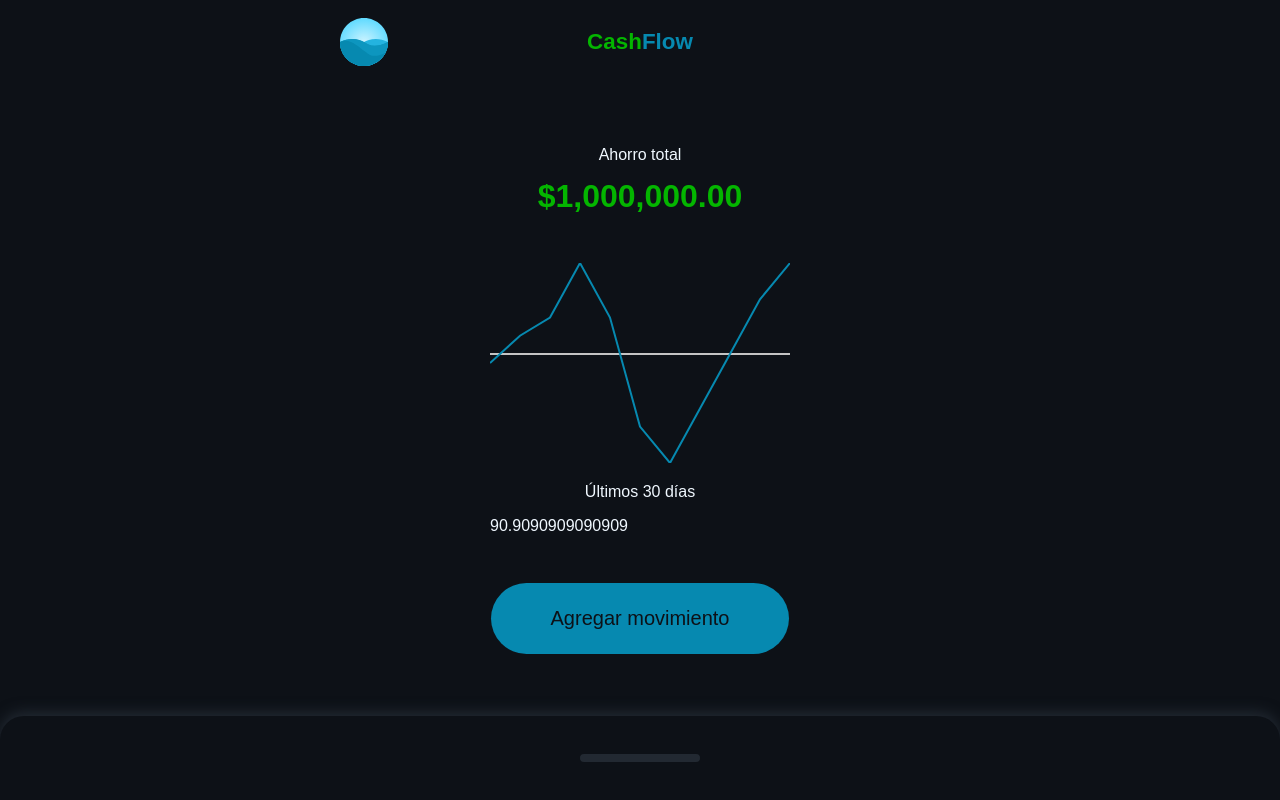
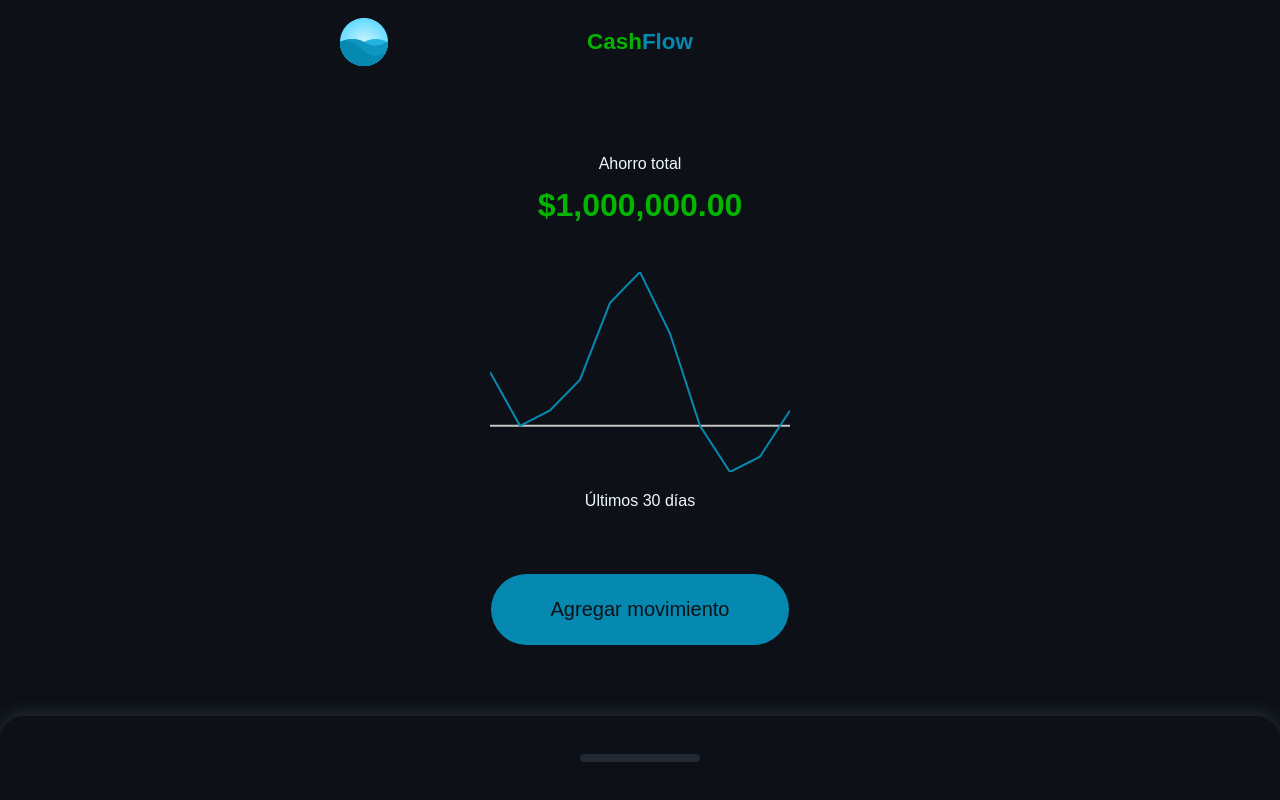
Before and after one commit to AdrianGerman/cashflow-vue3, a Vue app: page / in a window 1280 px wide. Built offline with nearby package versions, Linux system fonts and the light colour scheme.

Commit message:
update graphic data model

```diff
--- a/src/components/Action.vue
+++ b/src/components/Action.vue
@@ -34,7 +34,7 @@
 </template>
 
 <script setup>
-import { ref } from "vue";
+import { ref, defineEmits } from "vue";
 import Modal from "./Modal.vue";
 
 const showModal = ref(false);
@@ -42,9 +42,16 @@
 const amount = ref(0);
 const description = ref("");
 const movementType = ref("Ingreso");
+const emit = defineEmits(["create"]);
 
 const submit = () => {
   showModal.value = !showModal.value;
+  emit("create", {
+    title: title.value,
+    amount: movementType.value === "Ingreso" ? amount.value : -amount.value,
+    description: description.value,
+    time: new Date(),
+  });
 };
 </script>
 
--- a/src/components/Home.vue
+++ b/src/components/Home.vue
@@ -45,58 +45,97 @@
     return {
       label: null,
       amount: null,
-      amounts: [100, 200, 500, 200, -400, -600, -300, 0, 300, 500],
       movements: [
         {
           id: 0,
           title: "Movimiento 1",
           description: "Lorem ipsum dolor sit amet",
-          amount: 1000,
+          amount: 100,
+          time: new Date("12-13-2023"),
         },
         {
           id: 1,
           title: "Movimiento 2",
           description: "Lorem ipsum dolor sit amet",
-          amount: -1000,
+          amount: 200,
+          time: new Date("12-13-2023"),
         },
         {
           id: 2,
           title: "Movimiento 3",
           description: "Lorem ipsum dolor sit amet",
-          amount: 1000,
+          amount: 500,
+          time: new Date("12-13-2023"),
         },
         {
           id: 3,
           title: "Movimiento 4",
           description: "Lorem ipsum dolor sit amet",
-          amount: -1000,
+          amount: 200,
+          time: new Date("12-13-2023"),
         },
         {
           id: 4,
           title: "Movimiento 5",
           description: "Lorem ipsum dolor sit amet",
-          amount: -1000,
+          amount: -400,
+          time: new Date("12-13-2023"),
+        },
+        {
+          id: 5,
+          title: "Movimiento 6",
+          description: "Lorem ipsum dolor sit amet",
+          amount: -600,
+          time: new Date("12-13-2023"),
         },
         {
           id: 6,
           title: "Movimiento 7",
           description: "Lorem ipsum dolor sit amet",
-          amount: 1000,
+          amount: -300,
+          time: new Date("12-13-2023"),
         },
         {
           id: 7,
           title: "Movimiento 8",
           description: "Lorem ipsum dolor sit amet",
-          amount: 1000,
+          amount: 100,
+          time: new Date("12-13-2023"),
         },
         {
           id: 8,
           title: "Movimiento 9",
           description: "Lorem ipsum dolor sit amet",
-          amount: 1000,
+          amount: 300,
+          time: new Date("12-12-2023"),
+        },
+        {
+          id: 9,
+          title: "Movimiento 10",
+          description: "Lorem ipsum dolor sit amet",
+          amount: 500,
+          time: new Date("12-12-2023"),
         },
       ],
     };
   },
+  computed: {
+    amounts() {
+      const lastDays = this.movements
+        .filter((m) => {
+          const today = new Date();
+          const oldDate = today.setDate(today.getDate() - 30);
+          return m.time > oldDate;
+        })
+        .map((m) => m.amount);
+
+      return lastDays.map((m, i) => {
+        const lastMovements = lastDays.slice(0, i);
+        return lastMovements.reduce((suma, movement) => {
+          return suma + movement;
+        }, 0);
+      });
+    },
+  },
 };
 </script>
--- a/src/components/Resume/Graphic.vue
+++ b/src/components/Resume/Graphic.vue
@@ -31,7 +31,6 @@
       />
     </svg>
     <p>Últimos 30 días</p>
-    <div>{{ zero }}</div>
   </div>
 </template>
 
```
